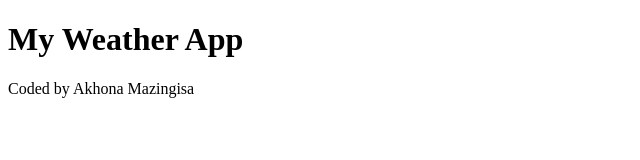
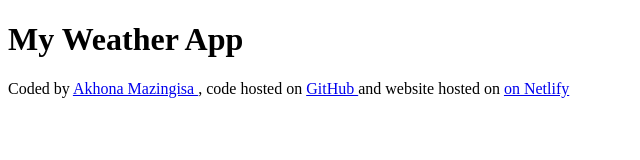
Before and after one commit to akhona-mazingisa/my-first-shecodes-weather-homework, a plain HTML site: page index.html in a window 1280 px wide. Shown: the whole page, without its empty margins (0-640 px from the left). Drawn offline with Linux system fonts and the light colour scheme.

Commit message:
Added the links to the footer

```diff
--- a/index.html
+++ b/index.html
@@ -7,6 +7,11 @@
 </head>
 <body>
     <h1>My Weather App</h1>
-    <footer>Coded by Akhona Mazingisa</footer>
+    <footer>
+        Coded by
+        <a href="https://github.com/akhona-mazingisa" target="_blank"> Akhona Mazingisa </a>, code hosted on
+        <a href="https://github.com/akhona-mazingisa?tab=repositories"target="_blank"> GitHub </a> and website hosted on
+        <a href="https://my-first-weather-homework.netlify.app/"target="_blank"> on Netlify </a>
+    </footer>
 </body>
 </html>
```
